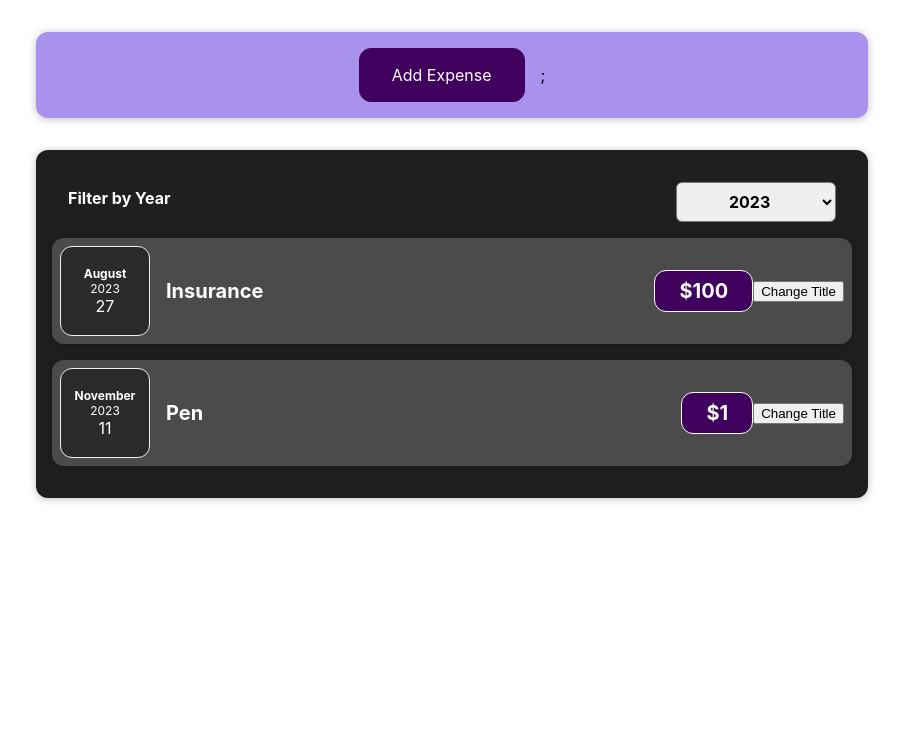
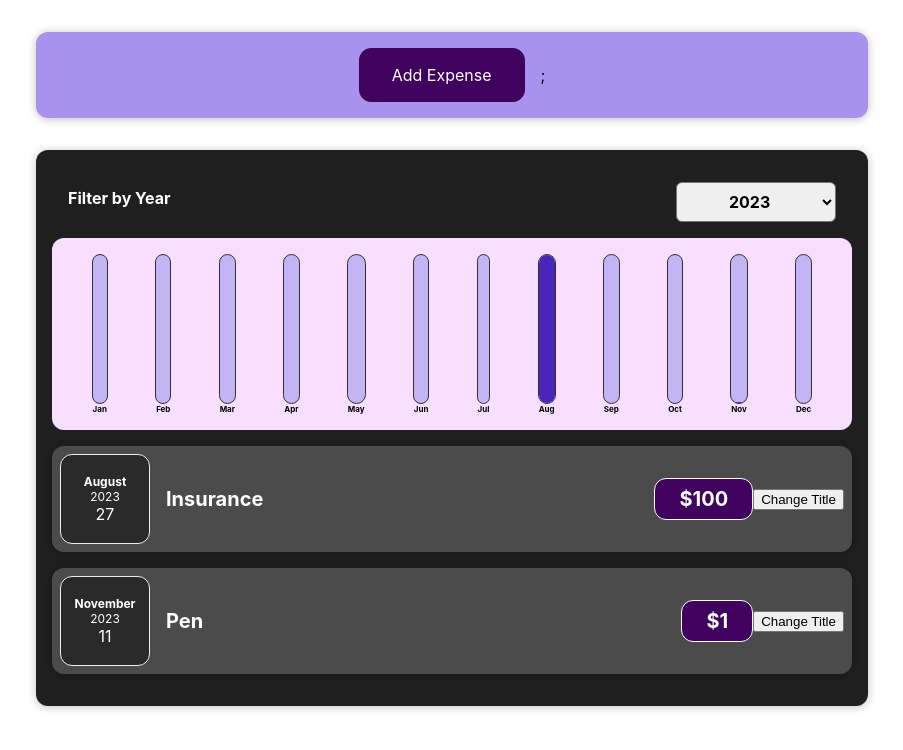
Before and after one commit to ysagar558/ReactDisplayTaskSharpener, a React (Create React App) app: page / in a window 1280 px wide. Shown: the top 750 px of the page, without its empty margins (188-1091 px from the left). Built offline with nearby package versions, Linux system fonts and the light colour scheme.

Commit message:
Adding expense chart

```diff
--- /dev/null
+++ b/src/components/Chart/Chart.css
@@ -0,0 +1,9 @@
+.chart {
+  padding: 1rem;
+  border-radius: 12px;
+  background-color: #f8dfff;
+  text-align: center;
+  display: flex;
+  justify-content: space-around;
+  height: 10rem;
+}
--- /dev/null
+++ b/src/components/Chart/Chart.js
@@ -0,0 +1,47 @@
+// Write your code below:
+import React from "react";
+import ChartBar from "./ChartBar";
+import "./Chart.css";
+
+const Chart = (props) => {
+  const expensesOnlyArray = props.chartExpenses.map((monthExpenseData) => {
+    return monthExpenseData.price;
+  });
+  const maxValue = Math.max(...expensesOnlyArray);
+  const chartData = [
+    { expenseMonth: "Jan", expenseValue: 0 },
+    { expenseMonth: "Feb", expenseValue: 0 },
+    { expenseMonth: "Mar", expenseValue: 0 },
+    { expenseMonth: "Apr", expenseValue: 0 },
+    { expenseMonth: "May", expenseValue: 0 },
+    { expenseMonth: "Jun", expenseValue: 0 },
+    { expenseMonth: "Jul", expenseValue: 0 },
+    { expenseMonth: "Aug", expenseValue: 0 },
+    { expenseMonth: "Sep", expenseValue: 0 },
+    { expenseMonth: "Oct", expenseValue: 0 },
+    { expenseMonth: "Nov", expenseValue: 0 },
+    { expenseMonth: "Dec", expenseValue: 0 },
+  ];
+  for (let expense of props.chartExpenses) {
+    chartData[expense.date.getMonth()].expenseValue += expense.price;
+  }
+  return (
+    <div className="chart">
+      {chartData.map((monthData) => {
+        return (
+          <ChartBar
+            key={monthData.expenseMonth}
+            label={monthData.expenseMonth}
+            value={monthData.expenseValue}
+            maxValue={maxValue}
+          />
+        );
+      })
+
+      }
+
+    </div>
+  );
+};
+
+export default Chart;
--- /dev/null
+++ b/src/components/Chart/ChartBar.css
@@ -0,0 +1,30 @@
+.chart-bar {
+  height: 100%;
+  display: flex;
+  flex-direction: column;
+  align-items: center;
+}
+
+.chart-bar__inner {
+  height: 100%;
+  width: 100%;
+  border: 1px solid #313131;
+  border-radius: 12px;
+  background-color: #c3b4f3;
+  overflow: hidden;
+  display: flex;
+  flex-direction: column;
+  justify-content: flex-end;
+}
+
+.chart-bar__fill {
+  background-color: #4826b9;
+  width: 100%;
+  transition: all 0.3s ease-out;
+}
+
+.chart-bar__label {
+  font-weight: bold;
+  font-size: 0.5rem;
+  text-align: center;
+}
--- /dev/null
+++ b/src/components/Chart/ChartBar.js
@@ -0,0 +1,20 @@
+// Write your code below:
+import React from "react";
+import "./ChartBar.css";
+
+const ChartBar = (props) => {
+  let fillHeight = "0%";
+  if (props.value > 0) {
+    fillHeight = Math.round((props.value / props.maxValue) * 100) + "%";
+  }
+  return (
+    <div className="chart-bar">
+      <div className="chart-bar__inner">
+        <div className="chart-bar__fill" style={{ height: fillHeight }}></div>
+      </div>
+      <div className="chart-bar__label">{props.label}</div>
+    </div>
+  );
+};
+
+export default ChartBar;
--- a/src/components/Expenses.js
+++ b/src/components/Expenses.js
@@ -1,6 +1,8 @@
 import React,{useState} from "react";
 import ExpenseFilter from "./ExpensesFilter";
 import "./Expenses.css";
+import ExpensesChart from "./ExpensesChart";
+import ExpensesList from "./ExpensesList";
 import ExpenseItem from "./ExpenseItem";
 import Card from "./Card";
 import ExpensesFilter from "./ExpensesFilter";
@@ -17,6 +19,10 @@
   });
 
   let expensesContent = <p>No expenses found</p>;
+
+  // const filteredExpenses = props.expenses.filter((expense) => {
+  //   return expense.date.getFullYear().toString() === filteredYear;
+  // }); Alternate way
 
   if (filteredExpenses.length > 0) {
     expensesContent = filteredExpenses.map((expense) => {
@@ -38,6 +44,8 @@
       <ExpensesFilter
       selected={filteredYear} onChangeFilter={changeFilterHandler}
       />
+      <ExpensesChart filteredExpensesForChart={filteredExpenses}/>
+      {/* <ExpensesList items={filteredExpenses} /> */}
       {expensesContent}
     </Card>
   );
--- /dev/null
+++ b/src/components/ExpensesChart.js
@@ -0,0 +1,14 @@
+// Write your code below:
+import React from "react";
+//import Chart from "../Chart/Chart";
+import Chart from "./Chart/Chart";
+
+const ExpensesChart = (props) => {
+  return (
+    <div>
+      <Chart chartExpenses={props.filteredExpensesForChart} />
+    </div>
+  );
+};
+
+export default ExpensesChart;
--- /dev/null
+++ b/src/components/ExpensesList.css
@@ -0,0 +1,9 @@
+.expenses-list {
+  list-style-type: none;
+  padding: 0;
+}
+
+.expenses-list__fallback {
+  color: white;
+  text-align: center;
+}
--- /dev/null
+++ b/src/components/ExpensesList.js
@@ -0,0 +1,26 @@
+import React from "react";
+import ExpenseItem from "./ExpenseItem";
+import "./ExpensesList.css";
+
+const ExpensesList = (props) => {
+  if (props.items.length === 0) {
+    return <h2 className="expenses-list__fallback">No expenses found</h2>;
+  }
+
+  return (
+    <ul className="expenses-list">
+      {props.items.map((item) => {
+        return (
+          <ExpenseItem
+            key={item.id}
+            title={item.title}
+            date={item.date}
+            price={item.price}
+          />
+        );
+      })}
+    </ul>
+  );
+};
+
+export default ExpensesList;
--- a/src/components/NewExpense/ExpenseForm.js
+++ b/src/components/NewExpense/ExpenseForm.js
@@ -21,7 +21,7 @@
     event.preventDefault();
     const expenseData = {
       title: enteredTitle,
-      price: enteredAmount,
+      price: +enteredAmount,
       date: new Date(enteredDate),
     }
     props.onSaveExpenseData(expenseData);
```
